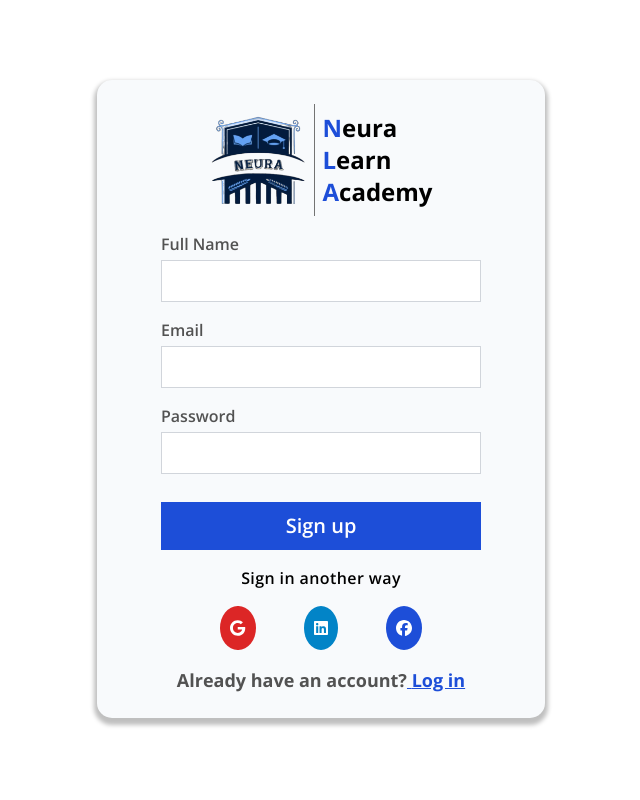
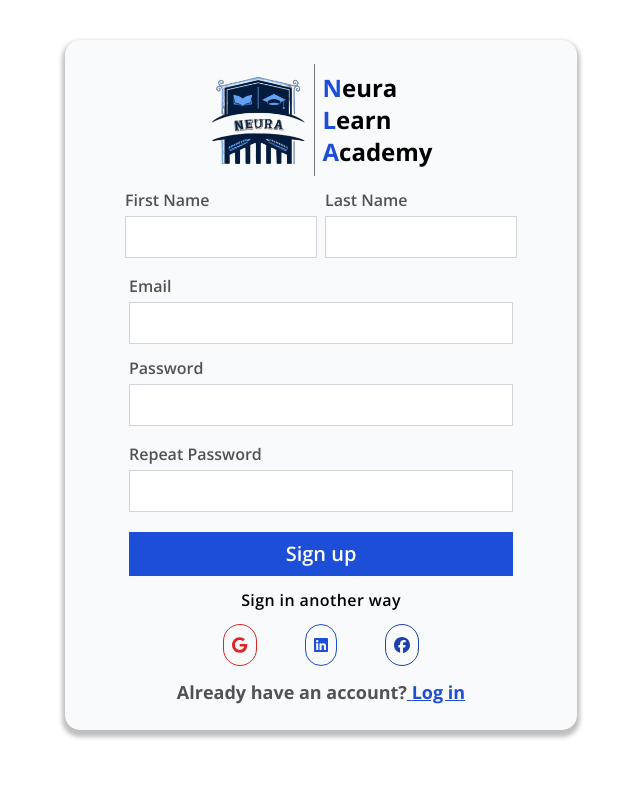
Before and after one commit to FrontEndDevo/NeuraLearnAcademy, a React (Vite) app: page /signup in a window 1280 px wide. Shown: the top 800 px of the page, without its empty margins (319-959 px from the left). Built offline with nearby package versions, Linux system fonts and the light colour scheme.

Commit message:
Refactor Login.jsx

```diff
--- a/src/components/Registration/Login/Login.jsx
+++ b/src/components/Registration/Login/Login.jsx
@@ -1,7 +1,5 @@
 import { useState } from "react";
-import { Link } from "react-router-dom";
-
-//icons
+import { Link} from "react-router-dom";
 import { FontAwesomeIcon } from "@fortawesome/react-fontawesome";
 import {
   faLinkedin,
@@ -9,40 +7,38 @@ import {
   faFacebook,
 } from "@fortawesome/free-brands-svg-icons";
 
-//images
 import image1 from "../../../assets/images/LoginSigin/logo.png";
-//files & functions
 import CopyRights from "../CopyRights/CopyRights";
-import { validateEmail, validatePassword } from "../SignUp/SignUp";
+import { login } from "../../../redux/actions/auth-methods";
+import { useDispatch, useSelector } from "react-redux";
 
 const Login = () => {
   const [email, setEmail] = useState("");
   const [password, setPassword] = useState("");
-  const [errors, setErrors] = useState({});
-
-
+  // const [errors, setErrors] = useState("");
+  const isAuthenticated = useSelector(
+    (state) => state.userAuth.isAuthenticated
+  );
+  const dispatch = useDispatch();
   const handleSubmit = (e) => {
     e.preventDefault();
-    validateEmail(email, setErrors); // Pass email and setErrors
-    validatePassword(password, setErrors); // Pass password and setErrors
-
-    // perform logic
 
     if (email && password) {
-      console.log("Email:", email);
-      console.log("Password:", password);
+      login(dispatch,email, password);
     } else {
       console.error("Error: Please fill in all required fields.");
     }
   };
-
+  if (isAuthenticated) {
+    // return Redirect("/");
+  }
   return (
     <>
       <div className="flex flex-col items-center px-10 pt-20 pb-16">
         <div className="flex items-center justify-between mb-10">
           <h1 className="font-bold text-neutral-600 md:text-lg">
             New To NLA ?{" "}
-            <Link to="/register">
+            <Link to="/signup">
               <span className="text-lg font-bold text-blue-700">
                 Create Account
               </span>
@@ -89,15 +85,10 @@ const Login = () => {
               <input
                 type="email"
                 id="email"
-                className={`w-full pl-2 py-2 border ${errors.email ? "border-red-500" : "border-gray-300"
-                  }  md:w-80`}
+                className="w-full py-2 pl-2 border border-gray-300 md:w-80"
                 value={email}
                 onChange={(e) => setEmail(e.target.value)}
-                onBlur={validateEmail}
               />
-              {errors.email && (
-                <p className="mt-1 text-sm text-red-600">{errors.email}</p>
-              )}
             </div>
 
             <div>
@@ -110,15 +101,10 @@ const Login = () => {
               <input
                 type="password"
                 id="password"
-                className={`w-full pl-2 mb-3 py-2 border ${errors.password ? "border-red-500" : "border-gray-300"
-                  }  md:w-80`}
+                className="w-full py-2 pl-2 mb-3 border border-gray-300 md:w-80"
                 value={password}
                 onChange={(e) => setPassword(e.target.value)}
-                onBlur={validatePassword}
               />
-              {errors.password && (
-                <p className="mt-1 text-sm text-red-600">{errors.password}</p>
-              )}
             </div>
 
             <button
@@ -141,19 +127,25 @@ const Login = () => {
 
             <div className="flex space-x-12 ">
               <Link>
-                <div className="bg-red-600 p-2.5 rounded-[50%]  ">
-                  <FontAwesomeIcon icon={faGoogle} className="text-white" />
-                </div>
+                <button className="p-2 border border-red-600 rounded-full">
+                  <FontAwesomeIcon icon={faGoogle} className="text-red-600" />
+                </button>
               </Link>
               <Link>
-                <div className="bg-sky-600	 p-2.5 rounded-[50%]  ">
-                  <FontAwesomeIcon icon={faLinkedin} className="text-white" />
-                </div>
+                <button className="p-2 border border-blue-700 rounded-full">
+                  <FontAwesomeIcon
+                    icon={faLinkedin}
+                    className="text-blue-700"
+                  />
+                </button>
               </Link>
               <Link>
-                <div className="bg-blue-700 p-2.5 rounded-[50%]">
-                  <FontAwesomeIcon className="text-white" icon={faFacebook} />
-                </div>
+                <button className="p-2 border border-blue-800 rounded-full">
+                  <FontAwesomeIcon
+                    icon={faFacebook}
+                    className="text-blue-800"
+                  />
+                </button>
               </Link>
             </div>
           </form>
--- a/src/components/Registration/SignUp/SignUp.jsx
+++ b/src/components/Registration/SignUp/SignUp.jsx
@@ -1,127 +1,57 @@
 import { useState } from "react";
-import { Link } from "react-router-dom";
-
-// icons
+import { Link, redirect } from "react-router-dom";
 import { FontAwesomeIcon } from "@fortawesome/react-fontawesome";
 import {
   faLinkedin,
   faGoogle,
   faFacebook,
 } from "@fortawesome/free-brands-svg-icons";
-// images
 import image1 from "../../../assets/images/LoginSigin/logo.png";
-//files
 import CopyRights from "../CopyRights/CopyRights";
+import { signup } from "../../../redux/actions/auth-methods";
+import { useDispatch, useSelector } from "react-redux";
 
-// Validation is here
-export const validateEmail = (email, setErrors) => {
-  const emailRegex = /^[a-zA-Z][a-zA-Z0-9]*@[a-zA-Z]+\.[a-zA-Z]+$/;
-  if (!email) {
-    setErrors((prevErrors) => ({
-      ...prevErrors,
-      email: "Email is required",
-    }));
-  } else if (!emailRegex.test(email)) {
-    setErrors((prevErrors) => ({
-      ...prevErrors,
-      email: "Invalid email address",
-    }));
-  } else {
-    setErrors((prevErrors) => ({ ...prevErrors, email: "" }));
-  }
-};
-
-export const validatePassword = (password, setErrors) => {
-  if (!password) {
-    setErrors((prevErrors) => ({
-      ...prevErrors,
-      password: "Password is required",
-    }));
-  } else {
-    let passwordStrength = "Weak";
-
-    // Check password strength based on criteria (e.g., length, uppercase, lowercase, numbers, special characters)
-    if (
-      password.length >= 8 &&
-      /[a-z]/.test(password) &&
-      /[A-Z]/.test(password) &&
-      /\d/.test(password) &&
-      /[!@#$%^&*]/.test(password)
-    ) {
-      passwordStrength = "Strong";
-      setErrors((prevErrors) => ({
-        ...prevErrors,
-        password: `Password strength: ${passwordStrength}`,
-      }));
-    } else {
-      setErrors((prevErrors) => ({
-        ...prevErrors,
-        password: "Password is weak, choose strong password.",
-      }));
-    }
-  }
-};
-
-export const validateFullName = (fullName, setErrors) => {
-  const fullNameRegex = /^[a-zA-Z\s]+$/;
-  if (!fullName) {
-    setErrors((prevErrors) => ({
-      ...prevErrors,
-      fullName: "Full name is required",
-    }));
-  } else if (!fullNameRegex.test(fullName)) {
-    setErrors((prevErrors) => ({
-      ...prevErrors,
-      fullName: "Invalid characters in full name",
-    }));
-  } else {
-    setErrors((prevErrors) => ({ ...prevErrors, fullName: "" }));
-  }
-};
 const SignUp = () => {
-  const [fullName, setFullName] = useState("");
+  const [firstName, setFirstName] = useState("");
+  const [lastName, setLastName] = useState("");
   const [email, setEmail] = useState("");
   const [password, setPassword] = useState("");
-  const [errors, setErrors] = useState({
-    email: "",
-    password: "",
-    fullName: "",
-  });
+  const [re_password, setRe_password] = useState("");
+  const [errors, setErrors] = useState(false);
+  const isAuthenticated = useSelector(
+    (state) => state.userAuth.isAuthenticated
+  );
+  const dispatch = useDispatch();
 
   const handleSubmit = (e) => {
     e.preventDefault();
-    validateEmail(email, setErrors); // Pass email and setErrors
-    validatePassword(password, setErrors); // Pass password and setErrors
-    validateFullName(fullName, setErrors); // Pass fullName and setErrors
-
-    // perform logic
-
-    if (fullName && email && password) {
-      console.log("Full Name:", fullName);
-      console.log("Email:", email);
-      console.log("Password:", password);
-    } else {
-      console.error("Error: Please fill in all required fields.");
+    signup(dispatch, firstName, lastName, email, password, re_password);
+    setErrors(true);
+  };
+  if (isAuthenticated) {
+    return redirect("/");
   }
-  };
-
   return (
     <>
-      <div className="flex flex-col items-center px-10 pt-20 pb-16">
+      <div className="flex flex-col items-center px-10 pt-10 pb-20">
         <div
           style={{
             boxShadow: "0px 4px 4px 3px rgba(0, 0, 0, 0.25)",
           }}
-          className="w-full max-w-md px-8 py-6 rounded-[15px] bg-slate-50 	"
+          className="w-full max-w-lg px-6 py-6 rounded-[15px] bg-slate-50"
         >
           <form
             onSubmit={handleSubmit}
-            className="flex flex-col items-center space-y-4 "
+            className="flex flex-col items-center space-y-3"
           >
             <div className="flex items-center">
-              <img src={image1} className="w-20 md:w-24" alt="logo" loading="lazy" />
+              <img
+                src={image1}
+                className="w-20 md:w-24"
+                alt="logo"
+                loading="lazy"
+              />
               <div className="w-[1px] h-28  bg-neutral-500 mx-2"></div>{" "}
-              {/* Adjust the height and margin as needed */}
               <div>
                 <div className="font-bold text-black text-1xl md:text-2xl">
                   <span className="text-2xl font-bold text-blue-700">N</span>
@@ -138,25 +68,51 @@ const SignUp = () => {
               </div>
             </div>
 
-            <div>
+            <div className="flex flex-col md:flex-row">
+              <div className="mb-1 md:mr-2">
                 <label
-                htmlFor="fullName"
+                  htmlFor="firstName"
                   className="block mb-1 text-base font-semibold text-neutral-600"
                 >
-                Full Name
+                  First Name
                 </label>
                 <input
                   type="text"
-                id="fullName"
-                className={`w-full pl-2 py-2 border ${errors.fullName ? "border-red-500" : "border-gray-300"
-                  }  md:w-80`}
-                value={fullName}
-                onChange={(e) => setFullName(e.target.value)}
-                onBlur={validateFullName}
+                  id="firstName"
+                  className={`w-full sm:w-96 pl-2 py-2 border ${
+                    errors && lastName === ""
+                      ? "border-red-500"
+                      : "border-gray-300"
+                  } md:w-48`}
+                  value={firstName}
+                  onChange={(e) => setFirstName(e.target.value)}
                 />
-              {errors.fullName && (
-                <p className="mt-1 text-sm text-red-600">{errors.fullName}</p>
+                {firstName == "" && errors && (
+                  <p className="my-1 text-red-700">First Name is required</p>
                 )}
+              </div>
+              <div>
+                <label
+                  htmlFor="lastName"
+                  className="block mb-1 text-base font-semibold text-neutral-600"
+                >
+                  Last Name
+                </label>
+                <input
+                  type="text"
+                  id="lastName"
+                  className={`w-full sm:w-96 pl-2 py-2 border ${
+                    errors && lastName === ""
+                      ? "border-red-500"
+                      : "border-gray-300"
+                  } md:w-48`}
+                  value={lastName}
+                  onChange={(e) => setLastName(e.target.value)}
+                />
+                {lastName == "" && errors && (
+                  <p className="my-1 text-red-700">Last Name is required</p>
+                )}
+              </div>
             </div>
 
             <div>
@@ -169,15 +125,11 @@ const SignUp = () => {
               <input
                 type="email"
                 id="email"
-                className={`w-full pl-2 py-2 border ${errors.email ? "border-red-500" : "border-gray-300"
-                  }  md:w-80`}
+                className="w-full py-2 pl-2 border border-gray-300 sm:w-96 md:w-96"
                 value={email}
                 onChange={(e) => setEmail(e.target.value)}
-                onBlur={validateEmail}
+                required
               />
-              {errors.email && (
-                <p className="mt-1 text-sm text-red-600">{errors.email}</p>
-              )}
             </div>
 
             <div>
@@ -190,20 +142,46 @@ const SignUp = () => {
               <input
                 type="password"
                 id="password"
-                className={`w-full pl-2 mb-3 py-2 border ${errors.password ? "border-red-500" : "border-gray-300"
-                  }  md:w-80`}
+                className={`w-full pl-2 mb-1 py-2 border ${
+                  errors && password.length < 8
+                    ? "border-red-500"
+                    : "border-gray-300"
+                } md:w-96 sm:w-96`}
                 value={password}
                 onChange={(e) => setPassword(e.target.value)}
-                onBlur={validatePassword}
               />
-              {errors.password && (
-                <p className="mt-1 text-sm text-red-600">{errors.password}</p>
+              {password.length < 8 && errors && (
+                <p className="my-1 text-red-700 text-wrap">
+                  Password should be at least 8 characters.
+                </p>
+              )}
+            </div>
+            <div>
+              <label
+                htmlFor="re_password"
+                className="block mb-1 text-base font-semibold text-neutral-600"
+              >
+                Repeat Password
+              </label>
+              <input
+                type="password"
+                id="re_password"
+                className={`w-full sm:w-96 pl-2 mb-2 py-2 border ${
+                  errors && re_password !== password
+                    ? "border-red-500"
+                    : "border-gray-300"
+                } md:w-96`}
+                value={re_password}
+                onChange={(e) => setRe_password(e.target.value)}
+              />
+              {re_password !== password && errors && (
+                <p className="my-1 text-red-700">Passwords do not match.</p>
               )}
             </div>
 
             <button
               type="submit"
-              className="w-5/6 py-2.5 text-xl font-semibold text-white bg-blue-700  hover:bg-blue-600"
+              className="w-full py-2 text-xl font-semibold text-white bg-blue-700 md:w-96 hover:bg-blue-600"
             >
               Sign up
             </button>
@@ -214,25 +192,31 @@ const SignUp = () => {
             {/* start social media icon */}
             <div className="flex space-x-12 ">
               <Link>
-                <div className="bg-red-600 p-2.5 rounded-[50%]  ">
-                  <FontAwesomeIcon icon={faGoogle} className="text-white" />
-                </div>
+                <button className="p-2 border border-red-600 rounded-full">
+                  <FontAwesomeIcon icon={faGoogle} className="text-red-600" />
+                </button>
               </Link>
               <Link>
-                <div className="bg-sky-600	 p-2.5 rounded-[50%]  ">
-                  <FontAwesomeIcon icon={faLinkedin} className="text-white" />
-                </div>
+                <button className="p-2 border border-blue-700 rounded-full">
+                  <FontAwesomeIcon
+                    icon={faLinkedin}
+                    className="text-blue-700"
+                  />
+                </button>
               </Link>
               <Link>
-                <div className="bg-blue-700 p-2.5 rounded-[50%]">
-                  <FontAwesomeIcon className="text-white" icon={faFacebook} />
-                </div>
+                <button className="p-2 border border-blue-800 rounded-full">
+                  <FontAwesomeIcon
+                    icon={faFacebook}
+                    className="text-blue-800"
+                  />
+                </button>
               </Link>
             </div>
             {/* end social media icon */}
             <div className="text-lg font-bold text-center text-neutral-600 ">
               Already have an account?
-              <Link>
+              <Link to="/login">
                 <span className="text-lg font-bold text-blue-700 underline">
                   {" "}
                   Log in
```
Lines whose indentation alone changed are shown as unchanged.
